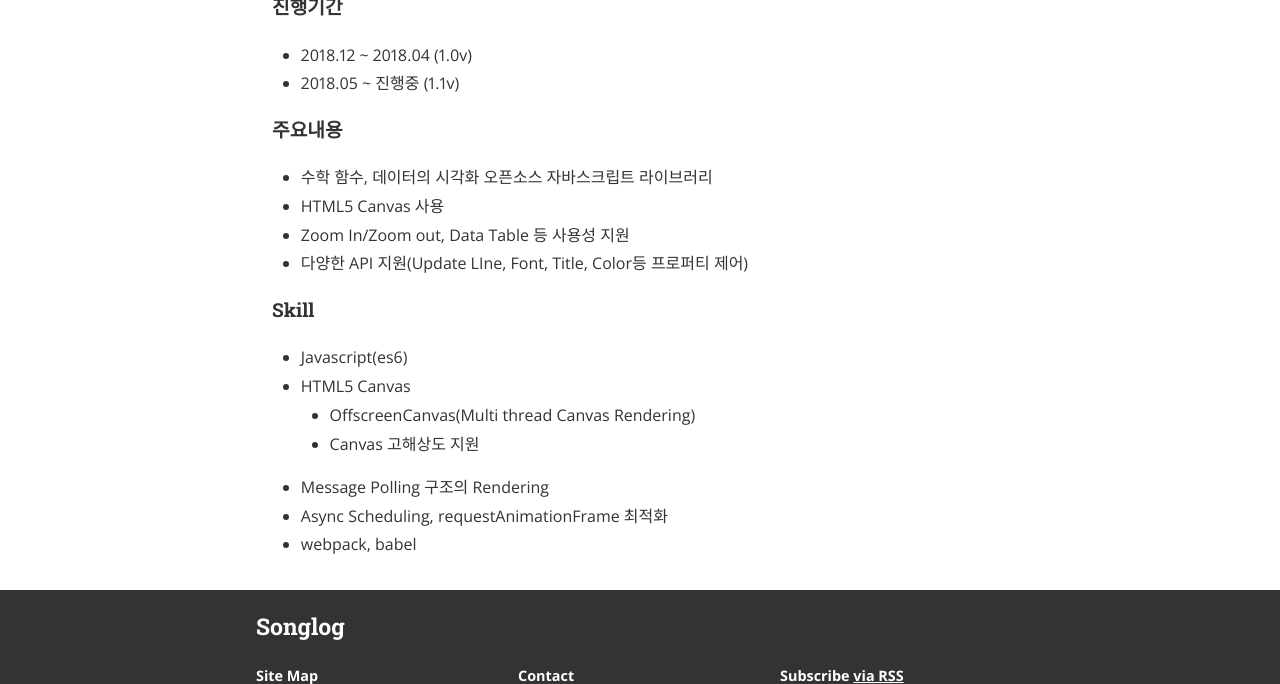
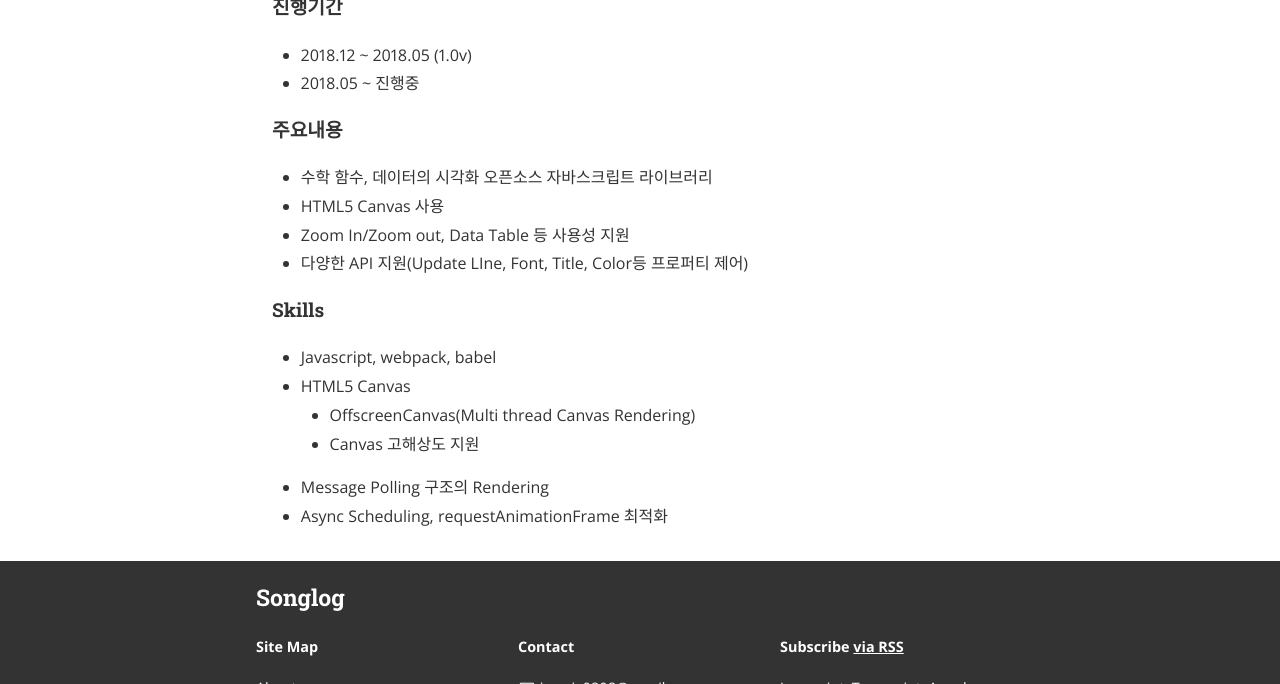
Before and after one commit to iamsjy17/iamsjy17.github.io, a Jekyll site: the page built from projects.md, in a window 1280 px wide and 900 px high, scrolled down 1131 px, cut to the strip 216-900 px from the top of the window. Built offline with Jekyll 4.4.1, drawn with Linux system fonts in a browser that asks for light colours; nearby versions of some CDN libraries; some web fonts are replaced.

Commit message:
fix: 일부 문서들 수정

```diff
--- a/_posts/2018-08-18-git-command.markdown
+++ b/_posts/2018-08-18-git-command.markdown
@@ -6,11 +6,6 @@
 categories: Git
 tags: git git명령어
 ---
-
-매일 git 을 쓰면서도 `unstaged file` 만 `discard`하려면 어떻게 하더라..?
-`index`에 있는 파일만 `working tree`로 보내려면 어떻게 하더라..?
-
-몇개의 명령어를 처보고, help 를 찾아보고 할 때가 많아서 상황별로 명령어를 정리해 두기로 했습니다.
 
 ## Repository 생성
 
--- a/projects.md
+++ b/projects.md
@@ -18,8 +18,8 @@ permalink: /projects/
 
 #### 진행기간
 
-- 2018.12 ~ 2018.04 (1.0v)
-- 2018.05 ~ 진행중 (1.1v)
+- 2018.12 ~ 2018.05 (1.0v)
+- 2018.05 ~ 진행중
 
 #### 주요내용
 
@@ -28,12 +28,11 @@ permalink: /projects/
 - Zoom In/Zoom out, Data Table 등 사용성 지원
 - 다양한 API 지원(Update LIne, Font, Title, Color등 프로퍼티 제어)
 
-#### Skill
+#### Skills
 
-- Javascript(es6)
+- Javascript, webpack, babel
 - HTML5 Canvas
   - OffscreenCanvas(Multi thread Canvas Rendering)
   - Canvas 고해상도 지원
 - Message Polling 구조의 Rendering
 - Async Scheduling, requestAnimationFrame 최적화
-- webpack, babel
```
Also changed, not shown: _posts/2020-01-04-book_rxjsquickstart.md (+2 -2 lines), _posts/2020-05-04-book_angular_essential.md (+2 -2 lines).
